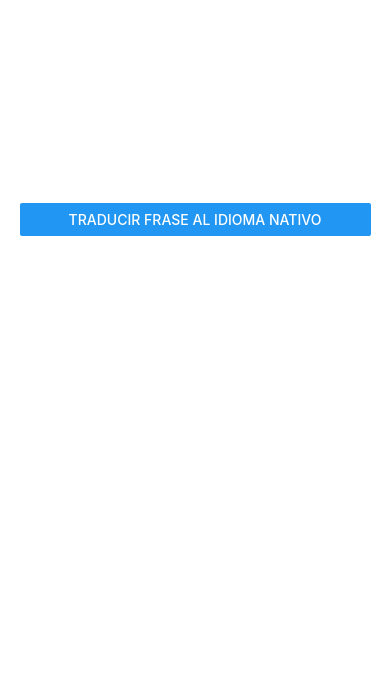
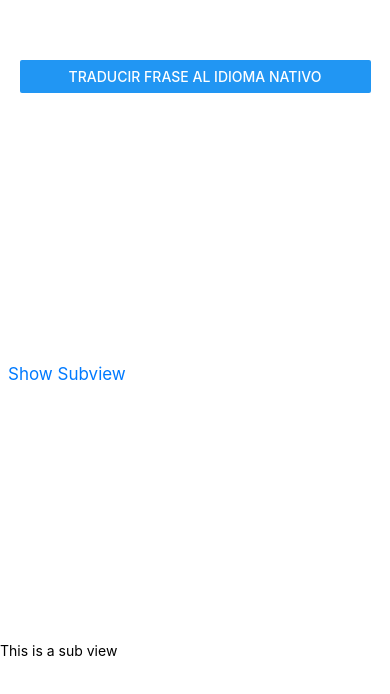
Before and after one commit to TDP-final-game/idiomaplay, a React Native app in the folder mobile/: screen /Home in a window 390 px wide. Shown: the part 202-896 px from the top of the page. Before the commit the page ends 844 px from the top, so only its background shows below. Built offline with nearby package versions, Linux system fonts and the light colour scheme.

Commit message:
bottom slider example

```diff
--- a/mobile/screens/Home.js
+++ b/mobile/screens/Home.js
@@ -1,9 +1,34 @@
-import React from 'react';
+import React, { useState } from 'react';
 import { colors } from '../config/colors';
-import { View, StyleSheet, Button, Text } from 'react-native';
+import { View, StyleSheet, Button, Text, TouchableHighlight, Animated } from 'react-native';
 import { SafeAreaView } from 'react-native-safe-area-context';
 
 const Home = ({ navigation }) => {
+  const [isHidden, setHidden] = useState(true);
+  const [buttonText, setButtonText] = useState('Show Subview');
+  const [bounceValue, setBounceValue] = useState(new Animated.Value(100));
+
+  const _toggleSubview = () => {
+    setButtonText(!isHidden ? 'Show Subview' : 'Hide Subview');
+
+    var toValue = 100;
+    if (isHidden) toValue = 0;
+
+    // This will animate the transalteY of the subview
+    // between 0 & 100 depending on its current state
+    // 100 comes from the style below, which is the height
+    // of the subview.
+    Animated.spring(bounceValue, {
+      useNativeDriver: true,
+      toValue: toValue,
+      velocity: 3,
+      tension: 2,
+      friction: 8,
+    }).start();
+
+    setHidden(!isHidden);
+  };
+
   return (
     <SafeAreaView style={styles.container}>
       <View style={styles.buttonContainer}>
@@ -12,6 +37,18 @@ const Home = ({ navigation }) => {
           onPress={() => navigation.navigate('Excercise')}
         />
       </View>
+
+      <TouchableHighlight
+        style={styles.button}
+        onPress={() => {
+          _toggleSubview();
+        }}
+      >
+        <Text style={styles.buttonText}>{buttonText}</Text>
+      </TouchableHighlight>
+      <Animated.View style={[styles.subView, { transform: [{ translateY: bounceValue }] }]}>
+        <Text>This is a sub view</Text>
+      </Animated.View>
     </SafeAreaView>
   );
 };
@@ -28,6 +65,22 @@ const styles = StyleSheet.create({
     marginHorizontal: '5%',
     justifyContent: 'center',
   },
+
+  button: {
+    padding: 8,
+  },
+  buttonText: {
+    fontSize: 17,
+    color: '#007AFF',
+  },
+  subView: {
+    position: 'absolute',
+    bottom: 0,
+    left: 0,
+    right: 0,
+    backgroundColor: '#FFFFFF',
+    height: 100,
+  },
 });
 
 export default Home;
```
